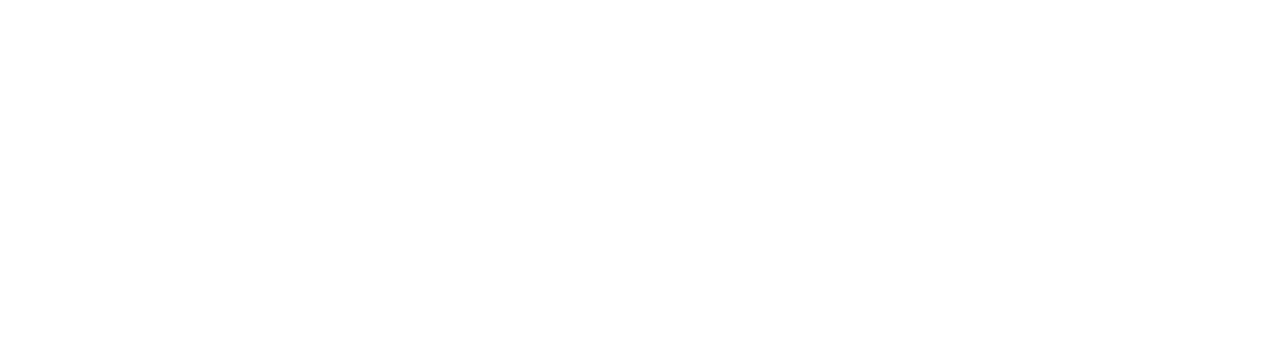
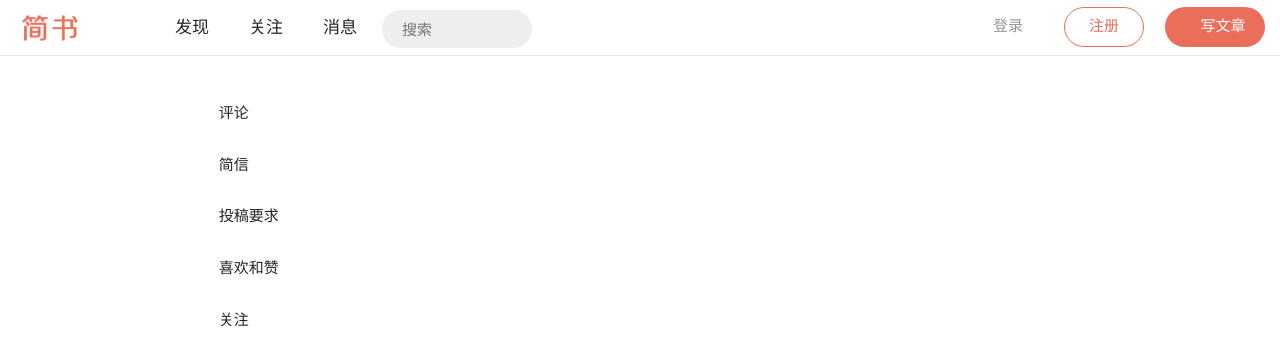
Before and after one commit to DaileyDong/jianshu, a Nuxt app: page /notifications/chats in a window 1280 px wide. Before the commit this address had no page. Shown: the top 364 px of the page. Built offline with nearby package versions, Linux system fonts and the light colour scheme; a web font is replaced by a local one.

Commit message:
完成消息键的内页布局，完善之前代码

```diff
--- /dev/null
+++ b/pages/notifications/chats.vue
@@ -0,0 +1,35 @@
+<template>
+  <div>
+    <my-header></my-header>
+    <div class="notification my-container">
+      <div class="row">
+        <div class="aside col-4">
+          <my-aside></my-aside>
+        </div>
+        <div class="main col-8"></div>
+      </div>
+    </div>
+  </div>
+</template>
+<script>
+import MyHeader from "~/components/MyHeader";
+import MyAside from '~/components/MyAside';
+export default {
+  name: "chats",
+  components: {
+    MyHeader,
+    MyAside
+  }
+};
+</script>
+<style scoped>
+.notification .aside{
+  position: fixed;
+  top: 0;
+  bottom: 0;
+  margin: 86px 0 0;
+  padding: 0 0 30px;
+  width: 280px;
+  overflow: auto;
+}
+</style>
--- /dev/null
+++ b/pages/notifications/comments.vue
@@ -0,0 +1,35 @@
+<template>
+  <div>
+    <my-header></my-header>
+    <div class="notification my-container">
+      <div class="row">
+        <div class="aside col-4">
+          <my-aside></my-aside>
+        </div>
+        <div class="main col-8"></div>
+      </div>
+    </div>
+  </div>
+</template>
+<script>
+import MyHeader from "~/components/MyHeader";
+import MyAside from '~/components/MyAside';
+export default {
+  name: "comments",
+  components: {
+    MyHeader,
+    MyAside
+  }
+};
+</script>
+<style scoped>
+.notification .aside{
+  position: fixed;
+  top: 0;
+  bottom: 0;
+  margin: 86px 0 0;
+  padding: 0 0 30px;
+  width: 280px;
+  overflow: auto;
+}
+</style>
--- /dev/null
+++ b/pages/notifications/follows.vue
@@ -0,0 +1,35 @@
+<template>
+  <div>
+    <my-header></my-header>
+    <div class="notification my-container">
+      <div class="row">
+        <div class="aside col-4">
+          <my-aside></my-aside>
+        </div>
+        <div class="main col-8"></div>
+      </div>
+    </div>
+  </div>
+</template>
+<script>
+import MyHeader from "~/components/MyHeader";
+import MyAside from '~/components/MyAside';
+export default {
+  name: "follows",
+  components: {
+    MyHeader,
+    MyAside
+  }
+};
+</script>
+<style scoped>
+.notification .aside{
+  position: fixed;
+  top: 0;
+  bottom: 0;
+  margin: 86px 0 0;
+  padding: 0 0 30px;
+  width: 280px;
+  overflow: auto;
+}
+</style>
--- /dev/null
+++ b/pages/notifications/likes.vue
@@ -0,0 +1,35 @@
+<template>
+  <div>
+    <my-header></my-header>
+    <div class="notification my-container">
+      <div class="row">
+        <div class="aside col-4">
+          <my-aside></my-aside>
+        </div>
+        <div class="main col-8"></div>
+      </div>
+    </div>
+  </div>
+</template>
+<script>
+import MyHeader from "~/components/MyHeader";
+import MyAside from '~/components/MyAside';
+export default {
+  name: "likes",
+  components: {
+    MyHeader,
+    MyAside
+  }
+};
+</script>
+<style scoped>
+.notification .aside{
+  position: fixed;
+  top: 0;
+  bottom: 0;
+  margin: 86px 0 0;
+  padding: 0 0 30px;
+  width: 280px;
+  overflow: auto;
+}
+</style>
--- /dev/null
+++ b/pages/notifications/requests.vue
@@ -0,0 +1,35 @@
+<template>
+  <div>
+    <my-header></my-header>
+    <div class="notification my-container">
+      <div class="row">
+        <div class="aside col-4">
+          <my-aside></my-aside>
+        </div>
+        <div class="main col-8"></div>
+      </div>
+    </div>
+  </div>
+</template>
+<script>
+import MyHeader from "~/components/MyHeader";
+import MyAside from '~/components/MyAside';
+export default {
+  name: "requests",
+  components: {
+    MyHeader,
+    MyAside
+  }
+};
+</script>
+<style scoped>
+.notification .aside{
+  position: fixed;
+  top: 0;
+  bottom: 0;
+  margin: 86px 0 0;
+  padding: 0 0 30px;
+  width: 280px;
+  overflow: auto;
+}
+</style>
--- /dev/null
+++ b/pages/subscriptions/timeline.vue
@@ -0,0 +1,18 @@
+<template>
+  <div>
+    <my-header></my-header>
+      关注
+  </div>
+</template>
+<script>
+import MyHeader from "~/components/MyHeader";
+export default {
+  name:'timeline',
+   components:{
+    MyHeader
+  }
+}
+</script>
+<style scoped>
+
+</style>
```
